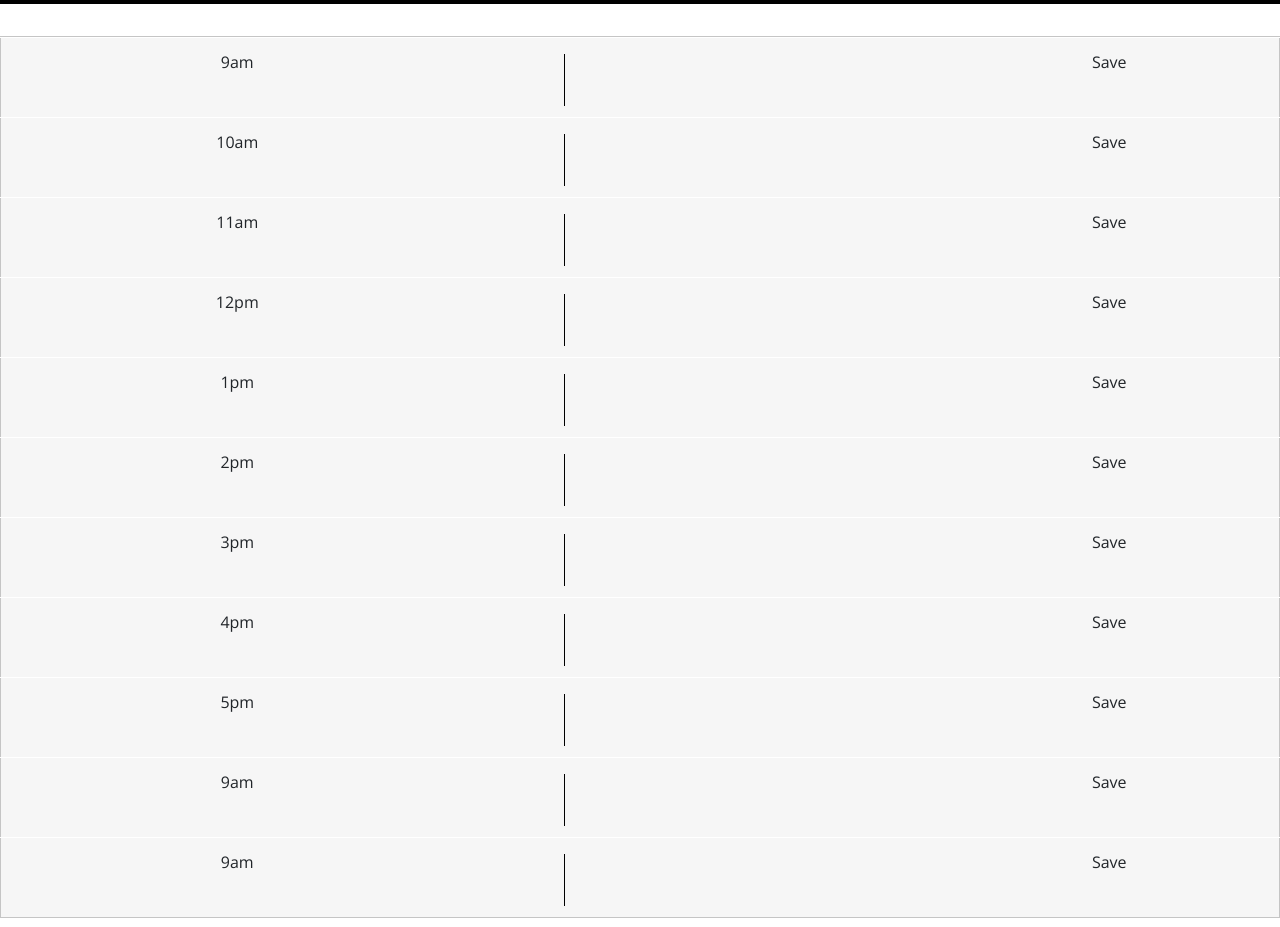
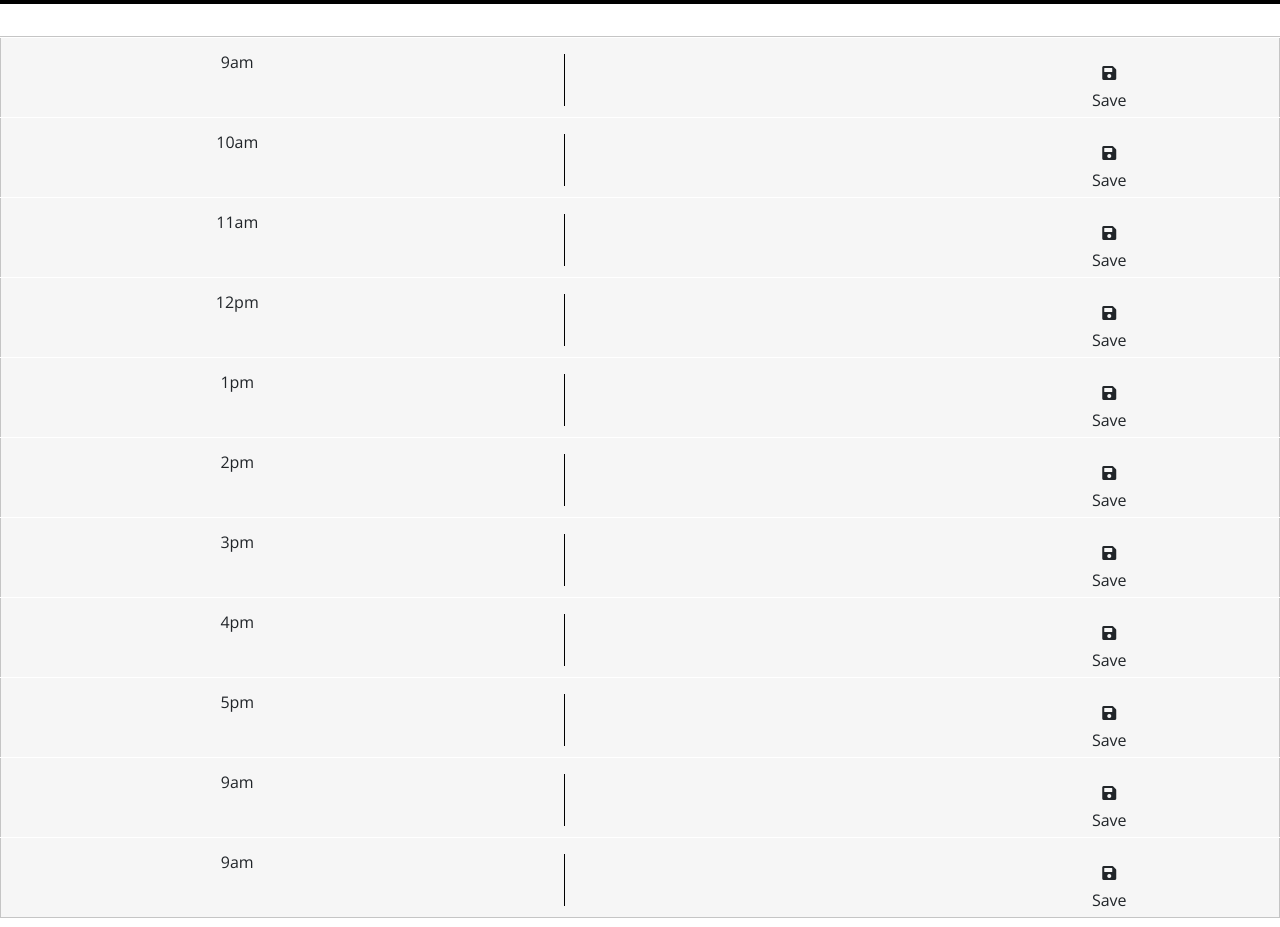
Before and after one commit to katychillingworth/Daily-Planner-App, a plain HTML site: page index.html in a window 1280 px wide. Shown: the part 300-1227 px from the top of the page. Drawn offline with nearby package versions, Linux system fonts and the light colour scheme.

Commit message:
adds save icon from font awesome

```diff
--- a/index.html
+++ b/index.html
@@ -47,6 +47,7 @@
                 <textarea></textarea>
             </div>
             <div class="col-sm">
+                <button class="btn"><i class="fas fa-save"></i></button>
                 Save
             </div>
         </div>
@@ -58,6 +59,7 @@
                 <textarea></textarea>
             </div>
             <div class="col-sm">
+                <button class="btn"><i class="fas fa-save"></i></button>
                 Save
             </div>
         </div>
@@ -69,6 +71,7 @@
                 <textarea></textarea>
             </div>
             <div class="col-sm">
+                <button class="btn"><i class="fas fa-save"></i></button>
                 Save
             </div>
         </div>
@@ -80,6 +83,7 @@
                 <textarea></textarea>
             </div>
             <div class="col-sm">
+                <button class="btn"><i class="fas fa-save"></i></button>
                 Save
             </div>
         </div>
@@ -91,6 +95,7 @@
                 <textarea></textarea>
             </div>
             <div class="col-sm">
+                <button class="btn"><i class="fas fa-save"></i></button>
                 Save
             </div>
         </div>
@@ -102,6 +107,7 @@
                 <textarea></textarea>
             </div>
             <div class="col-sm">
+                <button class="btn"><i class="fas fa-save"></i></button>
                 Save
             </div>
         </div>
@@ -113,6 +119,7 @@
                 <textarea></textarea>
             </div>
             <div class="col-sm">
+                <button class="btn"><i class="fas fa-save"></i></i></button>
                 Save
             </div>
         </div>
@@ -124,6 +131,7 @@
                 <textarea></textarea>
             </div>
             <div class="col-sm">
+                <button class="btn"><i class="fas fa-save"></i></i></button>
                 Save
             </div>
         </div>
@@ -135,6 +143,7 @@
                 <textarea></textarea>
             </div>
             <div class="col-sm">
+                <button class="btn"><i class="fas fa-save"></i></i></button>
                 Save
             </div>
         </div>
@@ -146,6 +155,7 @@
                 <textarea></textarea>
             </div>
             <div class="col-sm">
+                <button class="btn"><i class="fas fa-save"></i></i></button>
                 Save
             </div>
         </div>
@@ -157,6 +167,7 @@
                 <textarea></textarea>
             </div>
             <div class="col-sm">
+                <button class="btn"><i class="fas fa-save"></i></i></button>
                 Save
             </div>
         </div>
```
